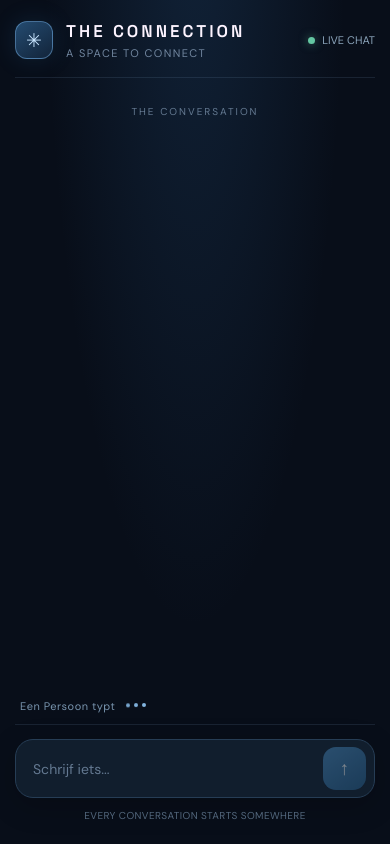
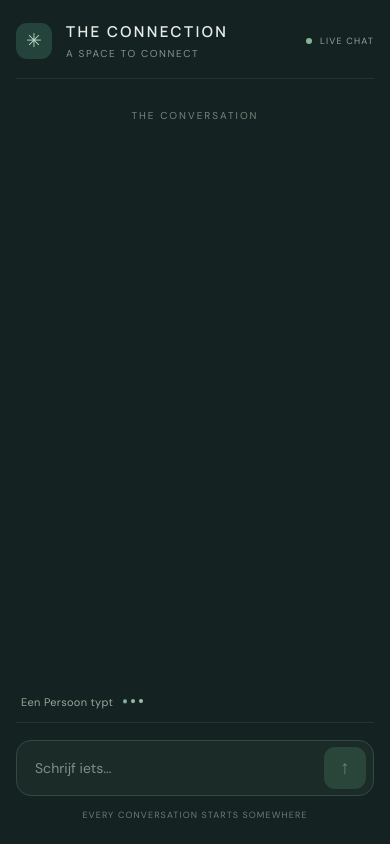
Before and after one commit to deverzittinghouten-coder/TheConnection, a website: page index.html in a window 390 px wide. Drawn offline with Linux system fonts and the light colour scheme.

Commit message:
Update index.html

```diff
--- a/index.html
+++ b/index.html
@@ -4,38 +4,39 @@
 <head>
   <meta charset="UTF-8">
   <meta name="viewport" content="width=device-width, initial-scale=1.0">
-  <meta name="theme-color" content="#080e19">
+  <meta name="theme-color" content="#101c1a">
   <title>THE CONNECTION</title>
 
   <link rel="preconnect" href="https://fonts.googleapis.com">
   <link rel="preconnect" href="https://fonts.gstatic.com" crossorigin>
-  <link href="https://fonts.googleapis.com/css2?family=DM+Sans:wght@400;500;600;700&family=Space+Grotesk:wght@400;500;600;700&display=swap" rel="stylesheet">
+  <link href="https://fonts.googleapis.com/css2?family=DM+Sans:wght@400;500;600;700&family=Manrope:wght@400;500;600;700&display=swap" rel="stylesheet">
 
   <style>
-    * { box-sizing: border-box; }
+    * {
+      box-sizing: border-box;
+    }
 
     body {
       margin: 0;
       min-height: 100vh;
-      background:
-        radial-gradient(ellipse at 50% -15%, rgba(47, 103, 160, 0.23), transparent 55%),
-        #080e19;
-      color: #fdf4ff;
+      background: #101c1a;
+      color: #e5ece8;
       font-family: "DM Sans", sans-serif;
     }
 
     .app {
-      max-width: 900px;
+      max-width: 850px;
       height: 100dvh;
       margin: auto;
       display: flex;
       flex-direction: column;
-      padding: 0 20px;
+      padding: 0 24px;
+      background: #142321;
     }
 
     header {
-      padding: 25px 0 20px;
-      border-bottom: 1px solid rgba(143, 177, 214, 0.13);
+      padding: 27px 0 23px;
+      border-bottom: 1px solid rgba(190, 213, 201, 0.09);
       display: flex;
       align-items: center;
       justify-content: space-between;
@@ -44,77 +45,74 @@
     .brand {
       display: flex;
       align-items: center;
-      gap: 13px;
+      gap: 14px;
     }
 
     .brand-mark {
-      width: 38px;
-      height: 38px;
-      border: 1px solid rgba(119, 177, 232, 0.5);
-      border-radius: 12px;
+      width: 36px;
+      height: 36px;
+      border-radius: 11px;
       display: grid;
       place-items: center;
-      background: linear-gradient(145deg, #244b70, #12243a);
-      color: #c8e5ff;
+      background: #24433a;
+      color: #b4d5c1;
       font-size: 19px;
-      box-shadow: 0 0 25px rgba(55, 133, 204, 0.15);
     }
 
     h1 {
       margin: 0;
-      font-family: "Space Grotesk", sans-serif;
-      font-size: 19px;
+      font-family: "Manrope", sans-serif;
+      font-size: 17px;
       font-weight: 600;
-      letter-spacing: 3px;
+      letter-spacing: 2.4px;
     }
 
     .subtitle {
-      margin-top: 4px;
-      color: #71869f;
-      font-size: 11px;
-      letter-spacing: 1.4px;
+      margin-top: 5px;
+      color: #82958d;
+      font-size: 10px;
+      letter-spacing: 1.6px;
     }
 
     .status {
       display: flex;
       align-items: center;
-      gap: 7px;
-      color: #8ba4ba;
-      font-size: 11px;
+      gap: 8px;
+      color: #91a69a;
+      font-size: 10px;
+      letter-spacing: 1.2px;
     }
 
     .status-dot {
-      width: 7px;
-      height: 7px;
-      background: #64c7a2;
+      width: 6px;
+      height: 6px;
+      background: #82b69a;
       border-radius: 50%;
-      box-shadow: 0 0 10px rgba(100, 199, 162, 0.6);
     }
 
     #chat {
       flex: 1;
       overflow-y: auto;
-      padding: 28px 4px;
+      padding: 32px 3px;
       scrollbar-width: thin;
-      scrollbar-color: #263d55 transparent;
+      scrollbar-color: #355047 transparent;
     }
 
     .date-label {
       text-align: center;
-      color: #647991;
+      color: #71867c;
       font-size: 10px;
       letter-spacing: 2px;
-      text-transform: uppercase;
-      margin: 5px 0 30px;
+      margin: 5px 0 35px;
     }
 
     .message {
       display: flex;
       flex-direction: column;
       align-items: flex-start;
-      margin-bottom: 20px;
-      max-width: 82%;
-      animation: appear 0.25s ease;
+      margin-bottom: 23px;
+      max-width: 78%;
+      animation: appear 0.3s ease;
     }
 
     .message.me {
@@ -123,42 +121,41 @@
     }
 
     .name {
-      color: #83a8ce;
-      font-size: 11px;
+      color: #9cbea9;
+      font-size: 10px;
       font-weight: 600;
       margin: 0 0 7px 5px;
       letter-spacing: 0.5px;
     }
 
     .message.me .name {
-      color: #8eabc7;
+      color: #9aafa3;
       margin-right: 5px;
     }
 
     .bubble {
-      padding: 12px 16px;
-      background: #17283b;
-      border: 1px solid rgba(125, 166, 208, 0.13);
-      border-radius: 5px 17px 17px 17px;
-      color: #e0eaf5;
-      line-height: 1.55;
+      padding: 13px 17px;
+      background: #20332f;
+      border: 1px solid rgba(180, 210, 190, 0.06);
+      border-radius: 4px 16px 16px 16px;
+      color: #e0e9e3;
+      line-height: 1.65;
       font-size: 14px;
       overflow-wrap: anywhere;
-      box-shadow: 0 5px 20px rgba(0, 0, 0, 0.12);
     }
 
     .message.me .bubble {
-      background: linear-gradient(135deg, #244c73, #1b3b5b);
-      border-color: rgba(125, 180, 233, 0.2);
-      border-radius: 17px 5px 17px 17px;
-      color: #f1f7ff;
+      background: #294b40;
+      border-color: rgba(170, 210, 180, 0.08);
+      border-radius: 16px 4px 16px 16px;
+      color: #eff6f0;
     }
 
     #typing {
-      min-height: 25px;
-      color: #7894ae;
+      min-height: 27px;
+      color: #91a99a;
       font-size: 11px;
-      letter-spacing: 0.5px;
+      letter-spacing: 0.3px;
       padding: 0 5px;
     }
 
@@ -171,32 +168,38 @@
     .typing-dots span {
       width: 4px;
       height: 4px;
-      background: #82b4df;
+      background: #9ac4a8;
       border-radius: 50%;
       animation: pulse 1s infinite alternate;
     }
 
-    .typing-dots span:nth-child(2) { animation-delay: 0.2s; }
-    .typing-dots span:nth-child(3) { animation-delay: 0.4s; }
+    .typing-dots span:nth-child(2) {
+      animation-delay: 0.2s;
+    }
+
+    .typing-dots span:nth-child(3) {
+      animation-delay: 0.4s;
+    }
 
     .composer {
-      padding: 14px 0 22px;
-      border-top: 1px solid rgba(143, 177, 214, 0.13);
+      padding: 17px 0 23px;
+      border-top: 1px solid rgba(190, 213, 201, 0.09);
     }
 
     form {
       display: flex;
       align-items: center;
-      gap: 10px;
-      padding: 7px 8px 7px 17px;
-      background: #111e2d;
-      border: 1px solid #263d55;
-      border-radius: 18px;
-      box-shadow: 0 8px 30px rgba(0, 0, 0, 0.2);
+      gap: 12px;
+      padding: 6px 7px 6px 18px;
+      background: #1b2c28;
+      border: 1px solid #344a41;
+      border-radius: 15px;
       transition: border 0.2s;
     }
 
-    form:focus-within { border-color: #477eae; }
+    form:focus-within {
+      border-color: #729b80;
+    }
 
     input {
       flex: 1;
@@ -204,53 +207,93 @@
       background: transparent;
       border: none;
       outline: none;
-      color: #edf4ff;
+      color: #edf4ee;
       font: inherit;
       font-size: 14px;
-      padding: 10px 0;
+      padding: 11px 0;
     }
 
-    input::placeholder { color: #647991; }
+    input::placeholder {
+      color: #7e9186;
+    }
 
     button {
-      width: 43px;
-      height: 43px;
+      width: 42px;
+      height: 42px;
       border: none;
-      border-radius: 13px;
-      background: linear-gradient(145deg, #4a8bc0, #28608e);
-      color: white;
+      border-radius: 11px;
+      background: #416b56;
+      color: #f0f6f0;
       font-size: 19px;
       cursor: pointer;
-      transition: transform 0.2s, opacity 0.2s;
+      transition: background 0.2s, transform 0.2s;
     }
 
-    button:hover { transform: translateY(-2px); }
-    button:disabled { opacity: 0.45; cursor: default; }
+    button:hover {
+      background: #527d65;
+      transform: translateY(-1px);
+    }
+
+    button:disabled {
+      opacity: 0.4;
+      cursor: default;
+      transform: none;
+    }
 
     .footer-note {
       text-align: center;
-      margin-top: 11px;
-      color: #53677d;
-      font-size: 10px;
-      letter-spacing: 0.4px;
+      margin-top: 13px;
+      color: #687e73;
+      font-size: 9px;
+      letter-spacing: 1.1px;
     }
 
     @keyframes appear {
-      from { opacity: 0; transform: translateY(7px); }
-      to { opacity: 1; transform: translateY(0); }
+      from {
+        opacity: 0;
+        transform: translateY(6px);
+      }
+      to {
+        opacity: 1;
+        transform: translateY(0);
+      }
     }
 
     @keyframes pulse {
-      from { opacity: 0.3; transform: translateY(0); }
-      to { opacity: 1; transform: translateY(-3px); }
+      from {
+        opacity: 0.3;
+        transform: translateY(0);
+      }
+      to {
+        opacity: 1;
+        transform: translateY(-3px);
+      }
     }
 
     @media (max-width: 600px) {
-      .app { padding: 0 15px; }
-      header { padding: 20px 0 17px; }
-      h1 { font-size: 17px; }
-      .message { max-width: 90%; }
-      #chat { padding-top: 22px; }
+      .app {
+        padding: 0 16px;
+      }
+
+      header {
+        padding: 21px 0 18px;
+      }
+
+      h1 {
+        font-size: 15px;
+      }
+
+      .message {
+        max-width: 90%;
+      }
+
+      #chat {
+        padding-top: 25px;
+      }
+
+      .status {
+        font-size: 9px;
+      }
     }
   </style>
 </head>
@@ -359,7 +402,6 @@
 
       if (possible.length === 0) return "D";
 
-      // D krijgt iets vaker de beurt.
       const choices = [...possible, "D", "D"];
 
       return choices[Math.floor(Math.random() * choices.length)];
@@ -449,7 +491,7 @@
         conversationTurns--;
 
         if (conversationTurns > 0 && Math.random() < 0.7) {
-          scheduleNextConversation(12000 + Math.random() * 10000);
+          scheduleNextConversation(8000 + Math.random() * 11000);
         } else {
           conversationTurns = 0;
           typing.textContent = "";
@@ -470,7 +512,7 @@
 
       if (success) {
         conversationTurns = 2;
-        scheduleNextConversation(12000 + Math.random() * 10000);
+        scheduleNextConversation(8000 + Math.random() * 11000);
       } else {
         typing.textContent = "";
       }
@@ -501,7 +543,7 @@
 
       if (firstSuccess) {
         conversationTurns = 2;
-        scheduleNextConversation(12000 + Math.random() * 10000);
+        scheduleNextConversation(8000 + Math.random() * 11000);
       } else {
         typing.textContent = "";
       }
```
